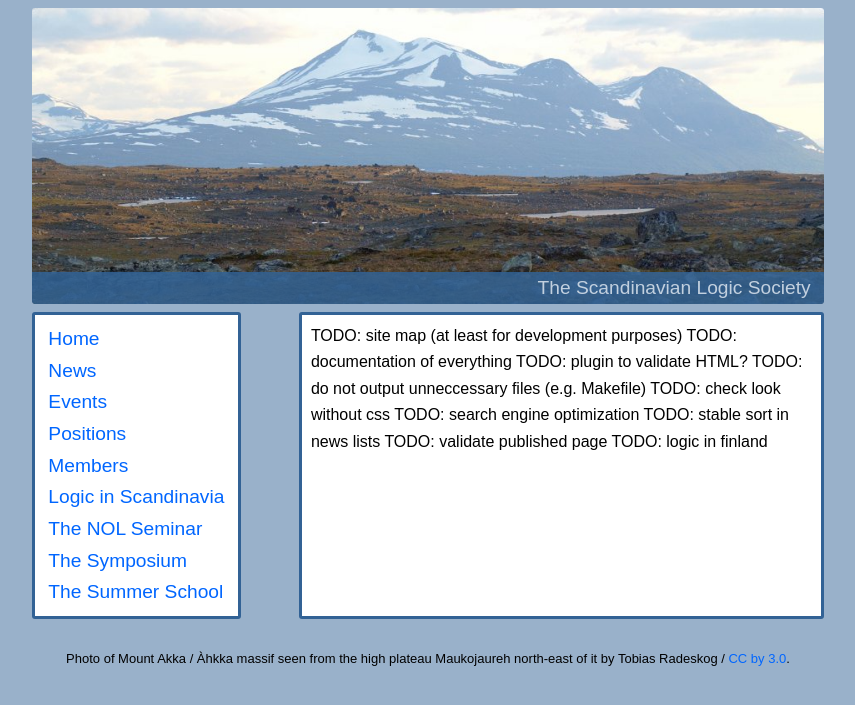
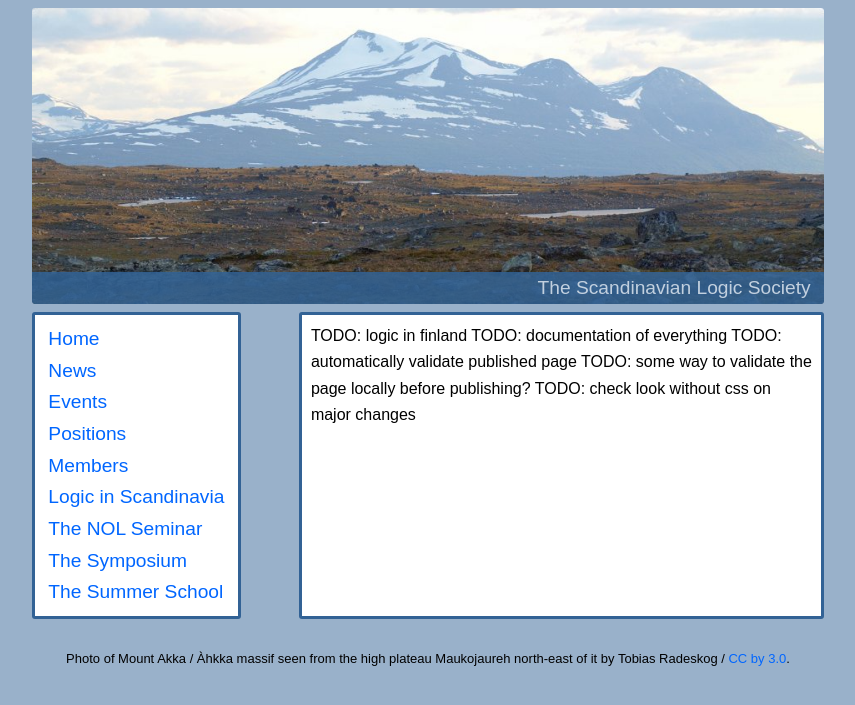
Before and after one commit to scandinavianlogic/scandinavianlogic.github.io, a Jekyll site: the page built from TODO.md, in a window 1280 px wide. Shown: the top 705 px of the page, without its empty margins (212-1067 px from the left). Built offline with Jekyll 4.4.1, drawn with Linux system fonts in a browser that asks for light colours; our own code applies the rules of GitHub Pages for plain Markdown files.

Commit message:
update TODOs

```diff
--- a/TODO.md
+++ b/TODO.md
@@ -1,11 +1,7 @@
 ---
 ---
-{{ "TODO: site map (at least for development purposes)" | log_warning }}
+{{ "TODO: logic in finland" | log_warning }}
 {{ "TODO: documentation of everything" | log_warning }}
-{{ "TODO: plugin to validate HTML?" | log_warning }}
-{{ "TODO: do not output unneccessary files (e.g. Makefile)" | log_warning }}
-{{ "TODO: check look without css" | log_warning }}
-{{ "TODO: search engine optimization" | log_warning }}
-{{ "TODO: stable sort in news lists" | log_warning }}
-{{ "TODO: validate published page" | log_warning }}
-{{ "TODO: logic in finland" | log_warning }}
+{{ "TODO: automatically validate published page" | log_warning }}
+{{ "TODO: some way to validate the page locally before publishing?" | log_warning }}
+{{ "TODO: check look without css on major changes" | log_warning }}
```
